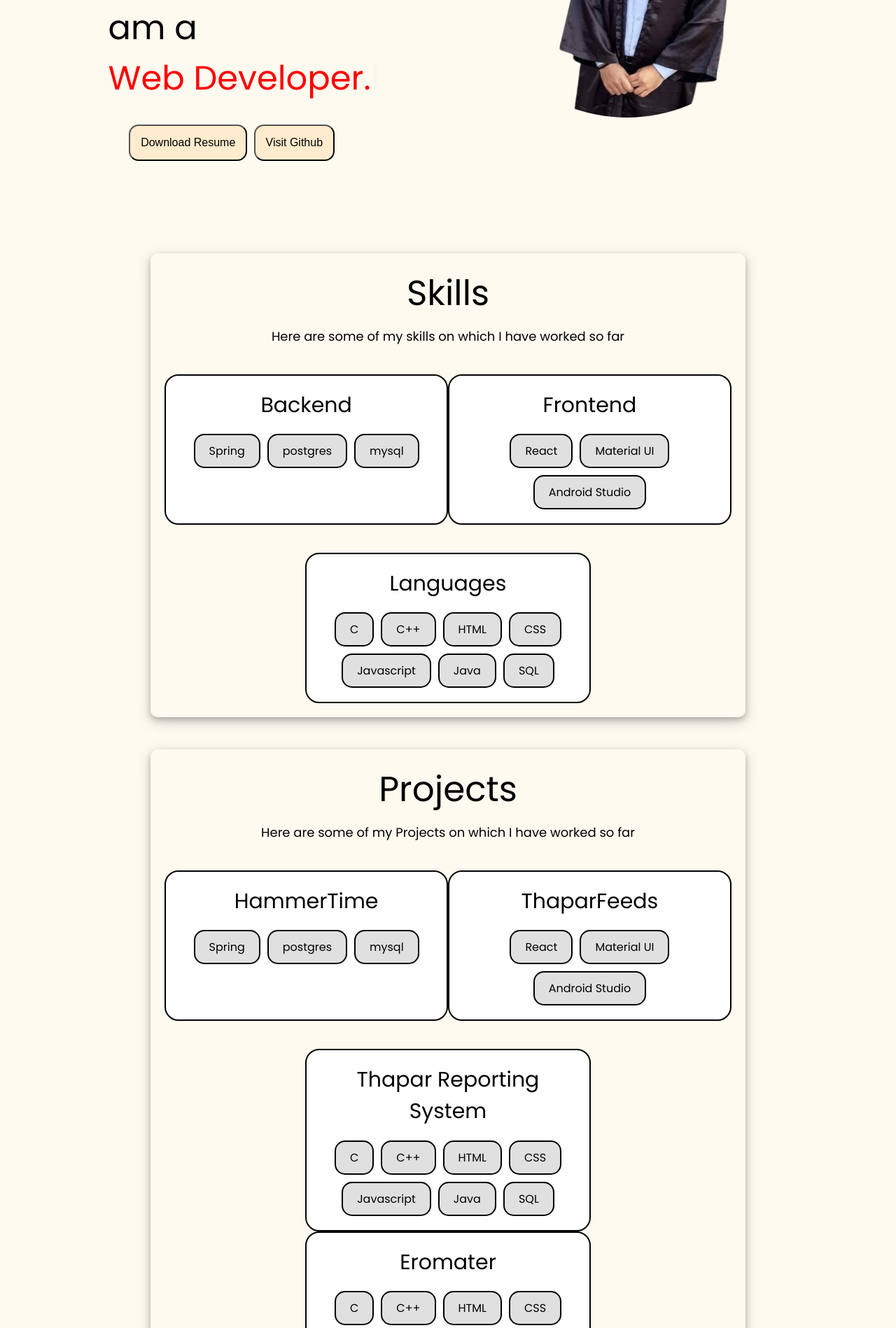
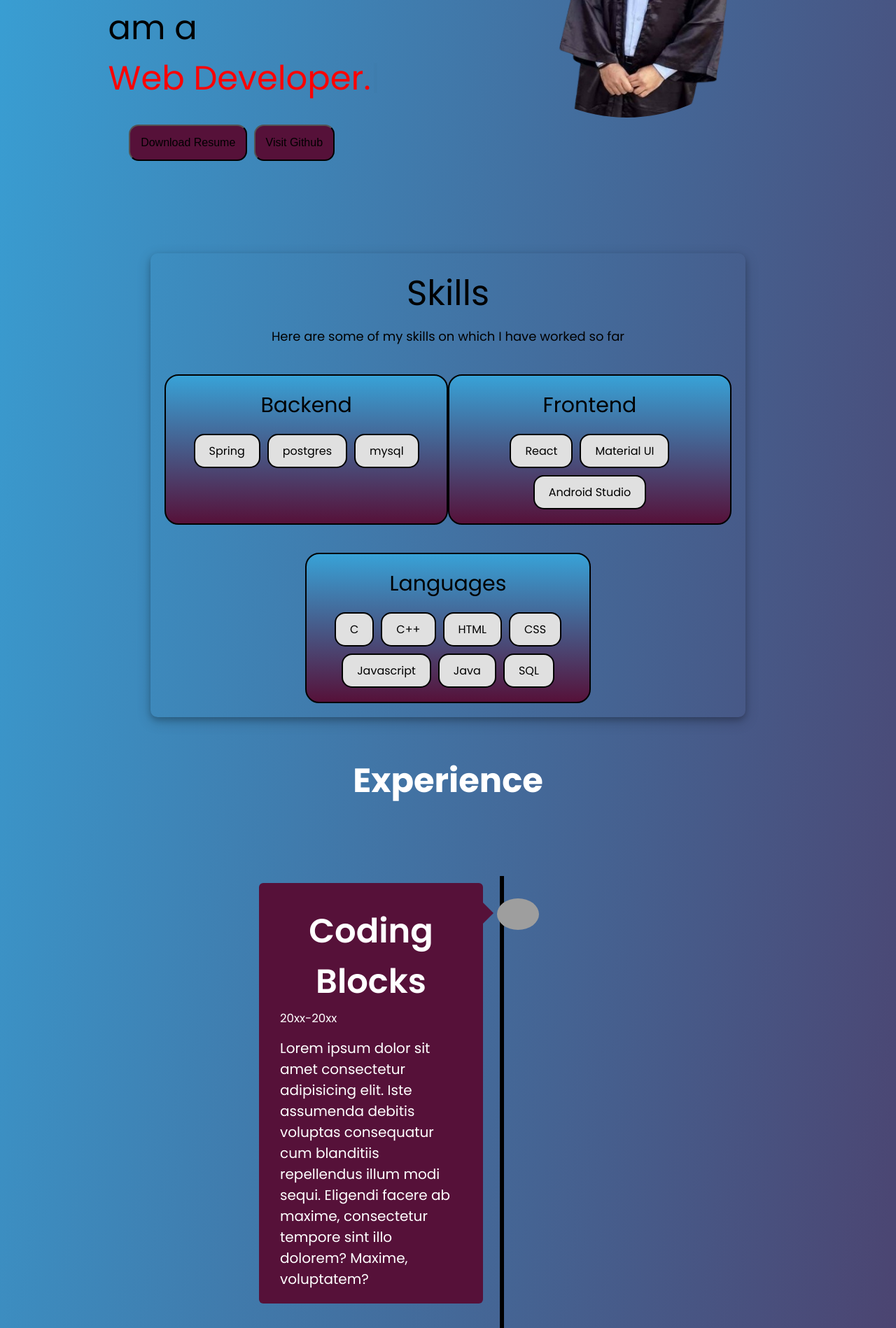
Before and after one commit to hb99960/Portfolio, a PHP site: page / in a window 1280 px wide. Shown: the part 502-2400 px from the top of the page at 70% size. Run offline with PHP 8.4, Linux system fonts and the light colour scheme; some libraries are stand-ins or nearby versions; grey boxes are pictures that could not be loaded.

Commit message:
update portfolio

```diff
--- a/index.css
+++ b/index.css
@@ -3,8 +3,16 @@
     padding: 0;
 }
 
+html {
+    scroll-behavior: smooth;
+
+    background-image: linear-gradient(to bottom right, #38A2D7, #561139);
+
+}
+
 body {
-    background-color: floralwhite;
+    /* background-color: floralwhite; */
+
     color: white;
     font-family: 'Poppins', sans-serif;
 }
@@ -14,7 +22,7 @@ nav {
     justify-content: space-around;
     align-items: center;
     height: 130px;
-    background-color: beige;
+    /* background-color: beige; */
     color: black;
 }
 
@@ -34,7 +42,7 @@ nav ul li {
     transition: background-color 0.3s ease, transform 0.3s ease;
 }
 
-a{
+a {
     text-decoration: none;
     color: black;
 }
@@ -52,10 +60,16 @@ main {
     font-size: 1.5rem;
 }
 
+
+/* nav .right a{
+    text-transform: uppercase;
+} */
+
 .firstSection {
     display: flex;
     justify-content: space-around;
     margin: 80px 0;
+    /* background-image: linear-gradient(to right, #38A2D7, #561139); */
 }
 
 .firstSection div {
@@ -67,10 +81,12 @@ main {
     margin-top: 80px;
     font-size: 3rem;
     /* border: 1px solid red; */
+    /* background-image: url(Images/bg-gif.gif); */
+    /* border-radius: 50%; */
 
 }
 
-.leftSection .buttons{
+.leftSection .buttons {
     display: flex;
     flex-direction: row;
 
@@ -79,25 +95,29 @@ main {
     justify-content: left;
     align-content: center;
     padding: 25px;
+
     /* border: 1px solid red; */
 }
-.leftSection .buttons > button{
+
+.leftSection .buttons>button {
 
     padding: 2%;
     /* border: 2px solid red; */
     /* border-color: red; */
     border-radius: 14px;
     margin: 1%;
-    background-color: blanchedalmond;
+
     max-width: fit-content;
     width: 100%;
+
+    /* text-decoration: none; */
+    padding: 15px;
     color: white;
-    text-decoration: none;
-    padding: 15px;
-    font-size: 16px;
+    font-size: 1rem;
+    background-color: #561139;
 }
 
-#element{
+#element {
     color: red;
 }
 
@@ -113,17 +133,25 @@ main {
     overflow: hidden;
     /* hides any overflow content */
 
+
 }
 
 .rightSection img {
-    max-width: 100%;
+    width: 100%;
     /* ensures the image doesn't exceed the div's width */
-    height: auto;
+    height: max-content;
     /* maintains the image aspect ratio */
     display: block;
     /* removes any extra space below the image */
 
-    border-radius: 100%;
+    border-radius: 51%;
+    /* box-shadow: 0 0 25px var(--main-color); */
+    cursor: pointer;
+    /* transition: 0.4s ease-in-out; */
+
+    /* border-radius: 100%; */
+    /* box-shadow: 4px 4px 8px 4px rgba(0, 0, 0, 0.2), 0 6px 20px 0 rgba(0, 0, 0, 0.19);
+    border-radius: 10px; */
 
 }
 
@@ -190,7 +218,8 @@ main {
     padding: 20px;
     border: 2px solid black;
     border-radius: 20px;
-    background-color: #fff;
+    /* background-color: #fff; */
+    background-image: linear-gradient(180deg, #38A2D7, #561139);
     /* box-shadow: 8px 8px 8px 8px blueviolet; */
 }
 
@@ -219,7 +248,6 @@ main {
     font-size: 16px;
     text-align: center;
     transition: background-color 0.3s ease, transform 0.3s ease;
-
 }
 
 .tech-logo:hover {
@@ -242,17 +270,224 @@ main {
     }
 }
 
-.footer{
+
+.timeline-section{
+
+    width: 50%;
+}
+.timeline-section h2{
+   text-align: center;
+   font-size: 3rem;
+   margin-top: 5%;
+}
+
+.timeline{
+    position: relative;
+
+    margin: 100px auto;
+}
+
+.timeline::after{
+    content: '';
+    position: absolute;
+    width: 6px;
+    height: 100%;
+    top:0;
+    left:62%;
+    margin-left: -3px;
+    z-index: -1;
+    background: black;
+    animation: moveline 2s linear forwards;
+}
+
+@keyframes moveline {
+    0%{
+        height: 0;
+    }
+
+    100%{
+        height: 100%;
+    }
+}
+
+.container{
+    padding: 10px 50px;
+    position: relative;
+    width: 50%;
+
+   margin-top: 5%;
+   /* animation : movedown 1s linear forwards;
+    opacity: 0; */
+}
+
+.content{
+    padding: 20px 30px;
+    position: relative;
+    font-size: 1.25rem;
+    background-color: #561139;
+    border-radius: 6px;
+
+}
+
+@keyframes movedown {
+    0%{
+        opacity: 1;
+        transform: translateY(-30px);
+    }
+    100%{
+        opacity: 1;
+        transform: translateY(0px);
+    }
+}
+
+.container:nth-child(1){
+    animation-delay: 1s;
+}
+.container:nth-child(2){
+    animation-delay: 2s;
+}
+.container:nth-child(3){
+    animation-delay: 3s;
+}
+
+
+.left-container{
+    left: 0%
+}
+
+.container img{
+    position: absolute;
+    width: 60px;
+    border-radius: 50%;
+    right: -30px;
+    top:32px;
+    z-index: 32px;
+}
+
+.content h2{
+    font-weight: 600;
+}
+
+.content small{
+    display: inline-block;
+    margin-bottom: 15px;
+}
+
+
+.cover-section {
+    width: 100%;
+    margin: 100px;
+    /* border: 1px solid red; */
+    display: flex;
+    flex-direction: row;
+
+    justify-content: center;
+    /* background-image: url(Images/galaxy.jpg); */
+
+}
+
+.left-container-arrow{
+    height: 0;
+    width: 0;
+    position: absolute;
+    top: 28px;
+    z-index: -1;
+    border-top: 15px solid transparent;
+    border-bottom:15px solid transparent ;
+    border-left:15px solid #561139 ;
+    right: -15px;
+}
+
+.fourth-section {
     display: flex;
     flex-direction: column;
-    background-color: blanchedalmond;
+    color: black;
+    width: 50%;
+    align-items: center;
+    padding: 20px;
+    margin: 23px;
+    box-shadow: 0 4px 8px 0 rgba(0, 0, 0, 0.2), 0 6px 20px 0 rgba(0, 0, 0, 0.19);
+    border-radius: 10px;
+}
+
+.fourth-section .contact {
+    margin: 20px;
+    font-size: 3rem;
+    /* border: 1px solid red; */
+}
+
+.fourth-section .contact-table {
+    width: 100%;
+}
+
+.fourth-section .row {
+    display: flex;
+    flex-direction: column;
+    width: 100%;
+    /* border: 1px solid red; */
+}
+
+.fourth-section .row .text-field [type=text] {
+    width: 100%;
+    /* border: 1px solid red; */
+    border-radius: 10px;
+}
+
+input[type=text],
+[type=email] {
+    width: 100%;
+    padding: 12px 20px;
+    margin: 8px 0;
+    display: inline-block;
+    border: 1px solid #ccc;
+    border-radius: 4px;
+    box-sizing: border-box;
+    font-size: 1rem;
+}
+
+#lmessage {
+    height: 200px;
+}
+
+input[type=submit] {
+    width: 100%;
+    background-color: #4CAF50;
+    color: white;
+    padding: 14px 20px;
+    margin: 8px 0;
+    border: none;
+    border-radius: 4px;
+    cursor: pointer;
+}
+
+input[type=submit]:hover {
+    background-color: #45a049;
+}
+
+
+
+.footer {
+    display: flex;
+    flex-direction: column;
+    background-color: #561139;
+    /* background-image: linear-gradient(180deg, #38A2D7, #561139); */
     /* justify-items: center; */
     align-items: center;
     padding: 2%;
-    color: black;
+    color: white;
+    /* clip-path: polygon(15% 0, 100% 0, 100% 100%, 0 100%); */
+    /* clip-path: polygon(0 0, 100% 0, 100% 85%, 50% 100%, 0 85%); */
+    clip-path: polygon(0 20%, 15% 0, 100% 15%, 100% 100%, 0 100%);
+    /**
+    0 15%: Point 15% down the left side
+    50% 0: Center top (creating the triangular cut-out effect)
+    100% 15%: Point 15% down the right side
+    100% 100%: Bottom-right corner
+    0 100%: Bottom-left corner
+    */
 }
 
-.footer-1{
+.footer-1 {
     font-size: 1.5rem;
 }
 
@@ -261,27 +496,31 @@ main {
     flex-direction: row;
     padding: 2px;
     width: 100%;
-    justify-content: center
+    justify-content: center;
+
 }
 
-.footer-2 > div{
+.footer-2>div {
     margin: 1%;
+
 }
 
 
-.footer .social-media{
+.footer .social-media {
     display: flex;
     flex-direction: row;
 
     width: 100%;
     justify-content: center;
+
 }
 
-.footer .social-media > div{
-   margin-right: 1%;
-   margin-bottom: 1%;
+.footer .social-media>div {
+    margin-right: 1%;
+    margin-bottom: 1%;
+
 }
 
-.footer .copyright{
+.footer .copyright {
     color: gray;
 }
--- a/index.html
+++ b/index.html
@@ -41,8 +41,11 @@
                 <span id="element"></span>
 
                 <div class="buttons">
-                    <button class="btn-download-resume"><a href="https://drive.google.com/file/d/1t7Ue3w69RyVK_2f02o2hligvGxUY0jJq/view?usp=sharing" target="_blank">Download Resume</a></button>
-                    <button class="btn-github"><a href="https://github.com/hb99960" target="_blank">Visit Github</a></button>
+                    <button class="btn-download-resume"><a
+                            href="https://drive.google.com/file/d/1t7Ue3w69RyVK_2f02o2hligvGxUY0jJq/view?usp=sharing"
+                            target="_blank">Download Resume</a></button>
+                    <button class="btn-github"><a href="https://github.com/hb99960" target="_blank">Visit
+                            Github</a></button>
                 </div>
             </div>
 
@@ -90,6 +93,49 @@
             </div>
         </section>
 
+        <section class="timeline-section">
+            <h2>Experience</h2>
+            <div class="timeline">
+                <div class="container left-container">
+                    <img src="https://cb3img.s3.ap-south-1.amazonaws.com/img/cblogo.webp" alt="" srcset="">
+                    <div class="content">
+                        <h2>Coding Blocks</h2>
+                        <small>20xx-20xx</small>
+                        <p>Lorem ipsum dolor sit amet consectetur adipisicing elit. Iste assumenda debitis voluptas
+                            consequatur cum blanditiis repellendus illum modi sequi. Eligendi facere ab maxime,
+                            consectetur
+                            tempore sint illo dolorem? Maxime, voluptatem?</p>
+                        <span class="left-container-arrow"></span>
+                    </div>
+                </div>
+                <div class="container left-container">
+                    <img src="Images/1631324473337.jpeg" alt="" srcset="">
+                    <div class="content">
+                        <h2>PurpleApple Systems</h2>
+                        <small>20xx-20xx</small>
+                        <p>Lorem ipsum dolor sit amet consectetur adipisicing elit. Iste assumenda debitis voluptas
+                            consequatur cum blanditiis repellendus illum modi sequi. Eligendi facere ab maxime,
+                            consectetur
+                            tempore sint illo dolorem? Maxime, voluptatem?</p>
+                        <span class="left-container-arrow"></span>
+                    </div>
+                </div>
+                <div class="container left-container">
+                    <img src="https://cb3img.s3.ap-south-1.amazonaws.com/img/cblogo.webp" alt="" srcset="">
+                    <div class="content">
+                        <h2>Coding Blocks</h2>
+                        <small>20xx-20xx</small>
+                        <p>Lorem ipsum dolor sit amet consectetur adipisicing elit. Iste assumenda debitis voluptas
+                            consequatur cum blanditiis repellendus illum modi sequi. Eligendi facere ab maxime,
+                            consectetur
+                            tempore sint illo dolorem? Maxime, voluptatem?</p>
+                        <span class="left-container-arrow"></span>
+                    </div>
+                </div>
+            </div>
+        </section>
+
+        <section class="cover-section">
             <section class="second-section">
                 <div class="skills" id="project-id">Projects</div>
                 <div class="skills-description">Here are some of my Projects on which I have worked so far</div>
@@ -153,23 +199,71 @@
                 </div>
             </section>
 
+        </section>
 
-        <!-- <section class="thirdSection">
-            <div class="firstBlock">Hi
-                <img src="android_studio_icon.png" alt="">
+        <section class="timeline-section">
+            <h2>Education</h2>
+            <div class="timeline">
+                <div class="container left-container">
+                    <img src="https://cb3img.s3.ap-south-1.amazonaws.com/img/cblogo.webp" alt="" srcset="">
+                    <div class="content">
+                        <h2>Engineering</h2>
+                        <small>20xx-20xx</small>
+                        <p>Lorem ipsum dolor sit amet consectetur adipisicing elit. Iste assumenda debitis voluptas
+                            consequatur cum blanditiis repellendus illum modi sequi. Eligendi facere ab maxime,
+                            consectetur
+                            tempore sint illo dolorem? Maxime, voluptatem?</p>
+                        <span class="left-container-arrow"></span>
                     </div>
-            <div class="secondBlock">hi
-                <img src="android_studio_icon.png" alt="">
                 </div>
-            <div class="thirdBlock">Hi
-                <img src="android_studio_icon.png" alt="">
+                <div class="container left-container">
+                    <img src="Images/1631324473337.jpeg" alt="" srcset="">
+                    <div class="content">
+                        <h2>12th</h2>
+                        <small>20xx-20xx</small>
+                        <p>Lorem ipsum dolor sit amet consectetur adipisicing elit. Iste assumenda debitis voluptas
+                            consequatur cum blanditiis repellendus illum modi sequi. Eligendi facere ab maxime,
+                            consectetur
+                            tempore sint illo dolorem? Maxime, voluptatem?</p>
+                        <span class="left-container-arrow"></span>
                     </div>
-            <div class="fourthBlock">hi
-                <img src="android_studio_icon.png" alt="">
+                </div>
+                <div class="container left-container">
+                    <img src="https://cb3img.s3.ap-south-1.amazonaws.com/img/cblogo.webp" alt="" srcset="">
+                    <div class="content">
+                        <h2>10th</h2>
+                        <small>20xx-20xx</small>
+                        <p>Lorem ipsum dolor sit amet consectetur adipisicing elit. Iste assumenda debitis voluptas
+                            consequatur cum blanditiis repellendus illum modi sequi. Eligendi facere ab maxime,
+                            consectetur
+                            tempore sint illo dolorem? Maxime, voluptatem?</p>
+                        <span class="left-container-arrow"></span>
+                    </div>
+                </div>
+            </div>
+        </section>
+
+        <section class="cover-section">
+            <section class="fourth-section">
+                <div class="contact">Contact</div>
+                <div class="contact-table">
+                    <div class="name">Email Me </div>
+                    <div class="row">
+                        <form action="https://api.web3forms.com/submit" method="POST">
+                            <input type="hidden" name="access_key" value="6d2c79aa-853a-4b53-8051-86b0e8fa9008">
+                            <input type="email" id="lemail" name="email" placeholder="Your Email..">
+                            <input type="text" id="lname" name="name" placeholder="Your Name">
+                            <input type="text" id="lsubject" name="subject" placeholder="Subject">
+                            <input type="text" id="lmessage" name="message" placeholder="Message">
+
+                            <input type="submit" value="Submit">
+                        </form>
                     </div>
 
-        </section> -->
-
+                </div>
+                </div>
+            </section>
+        </section>
 
 
 
```
Also changed, not shown: Images/1631324473337.jpeg (added), Images/bg-gif.gif (added), Images/neon-bg.jpg (added), 2 other files. Lines whose indentation alone changed are shown as unchanged.
